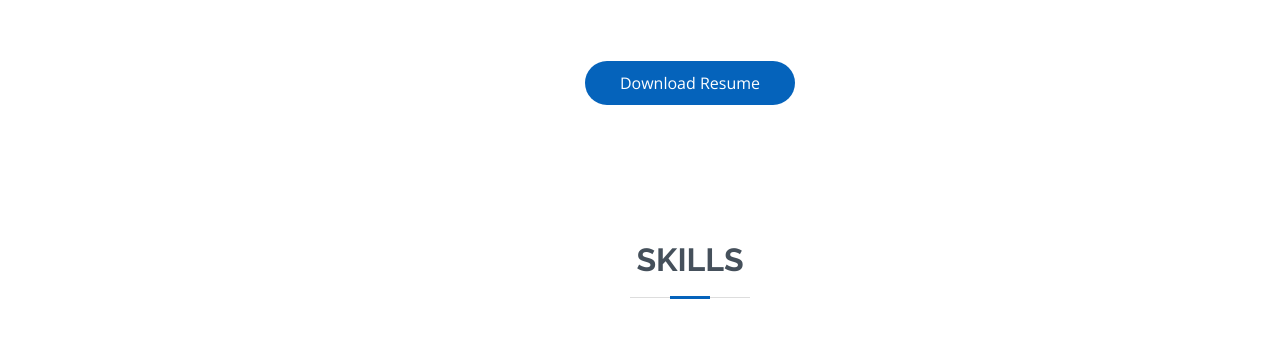
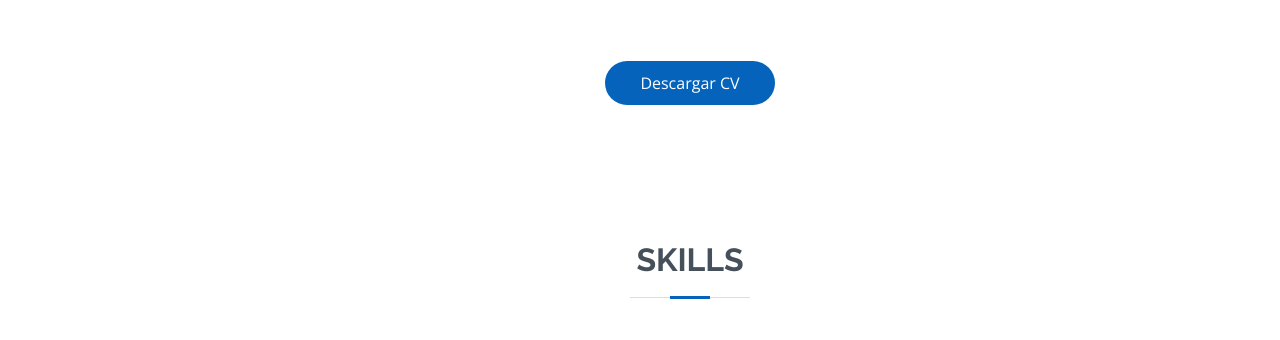
Before and after one commit to diegojojoayandun/resume, a plain HTML site: page index.html in a window 1280 px wide. Shown: the part 2085-2425 px from the top of the page. Drawn offline with nearby package versions, Linux system fonts and the light colour scheme.

Commit message:
update index

```diff
--- a/index.html
+++ b/index.html
@@ -210,7 +210,7 @@
 
     		<div class="row justify-content-center mt-5">
     			<div class="col-md-6 text-center ftco-animate">
-    				<p><a href="/DEV_DIEGO_FERNANDO_JOJOA.pdf" class="btn" id="a-button">Download Resume</a></p>
+    				<p><a href="/DEV_DIEGO_FERNANDO_JOJOA.pdf" class="btn" id="a-button">Descargar CV</a></p>
     			</div>
     		</div>
     	</div>
```
